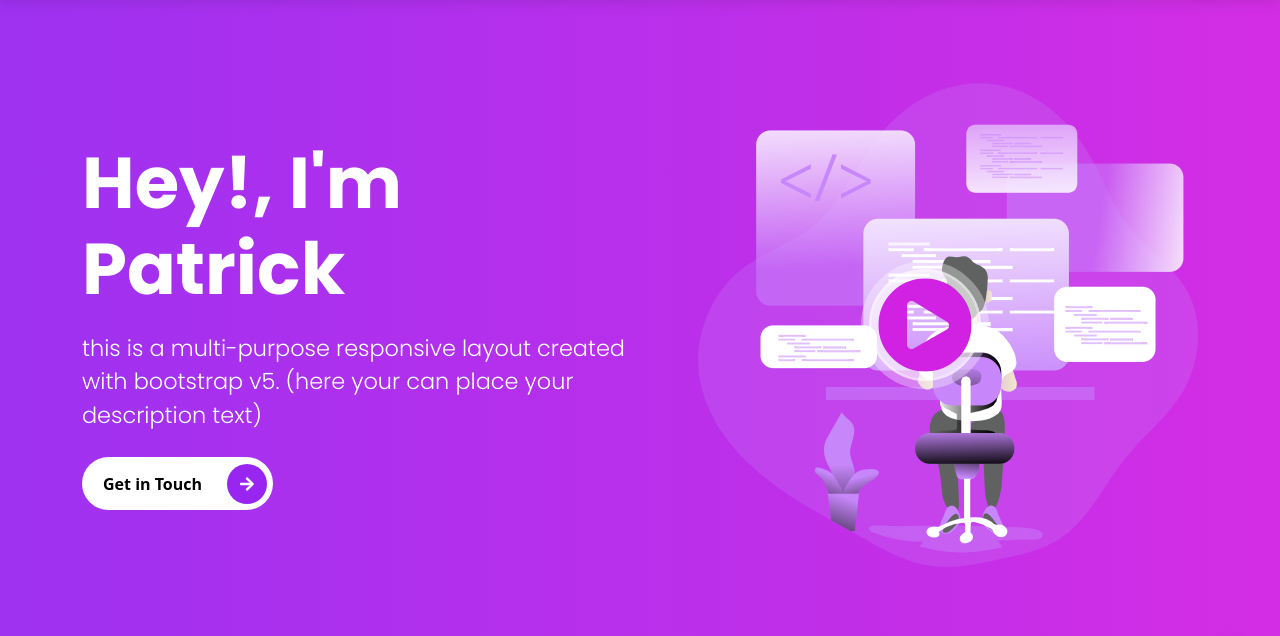
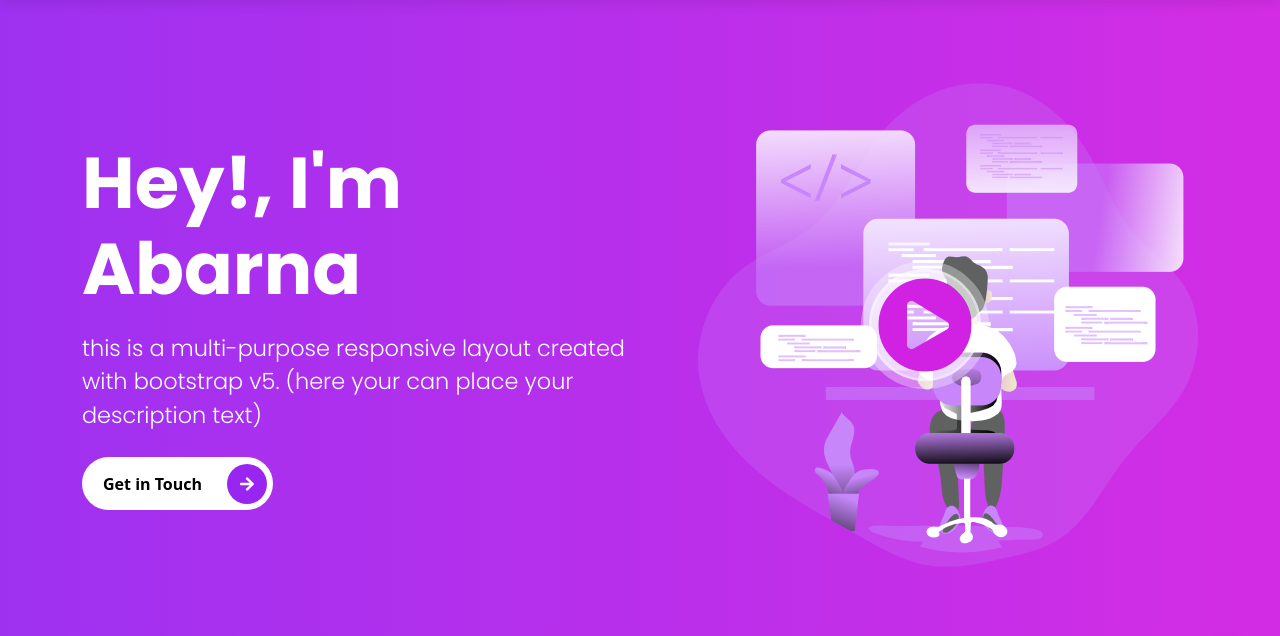
Before and after one commit to Abarna-dev/Abarna-dev.github.io, a website: page index.html in a window 1280 px wide. Shown: the part 85-721 px from the top of the page. Drawn offline with nearby package versions, Linux system fonts and the light colour scheme; files that its build step writes are made by us from their sources.

Commit message:
changed name

```diff
--- a/index.html
+++ b/index.html
@@ -53,7 +53,7 @@
       <!-- START THE CONTENT FOR THE INTRO  -->
       <div class="col-md-6 intros text-start">
         <h1 class="display-2">
-          <span class="display-2--intro">Hey!, I'm Patrick</span>
+          <span class="display-2--intro">Hey!, I'm Abarna</span>
           <span class="display-2--description lh-base">
             this is a multi-purpose responsive layout created with bootstrap v5.
             (here your can place your description text)
```
